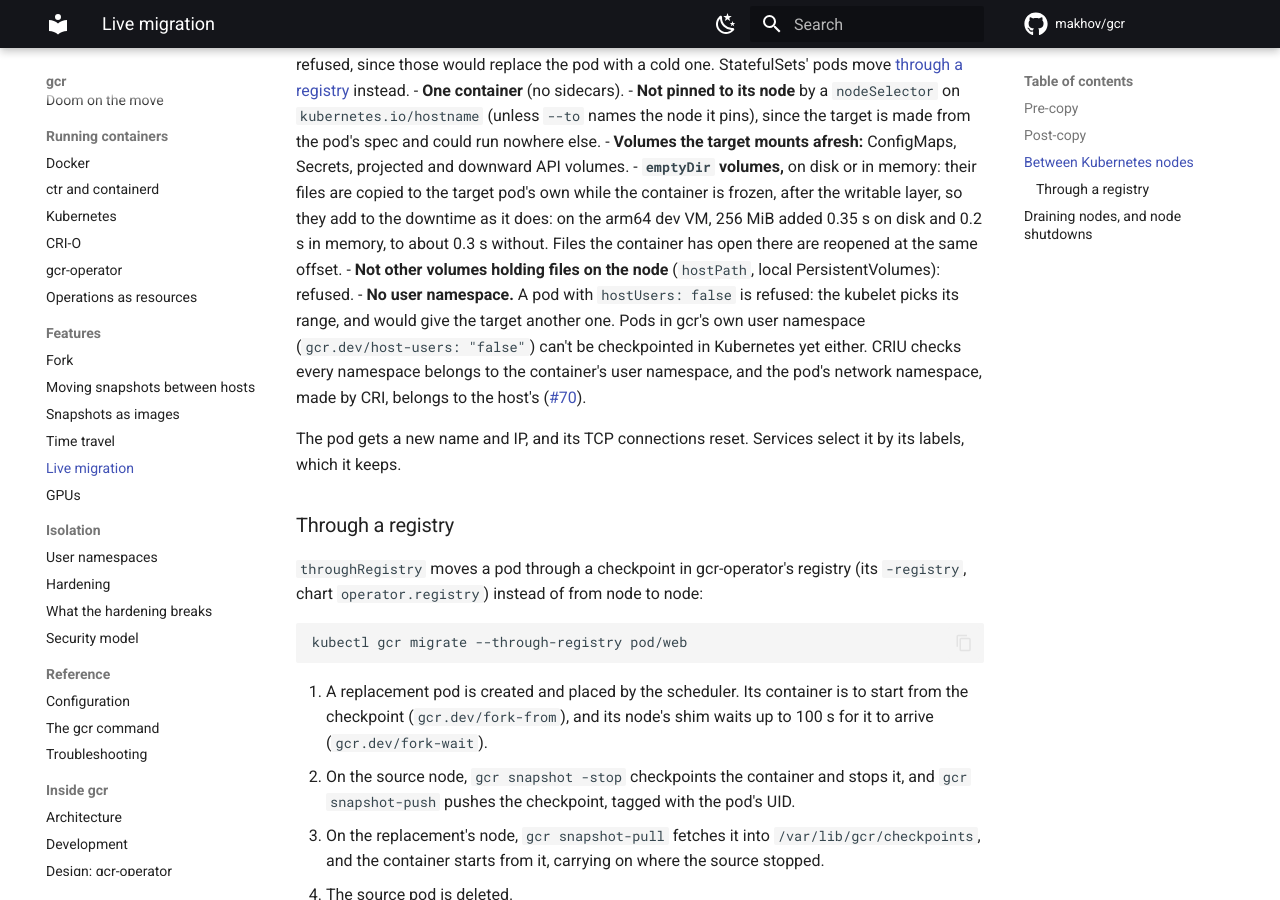
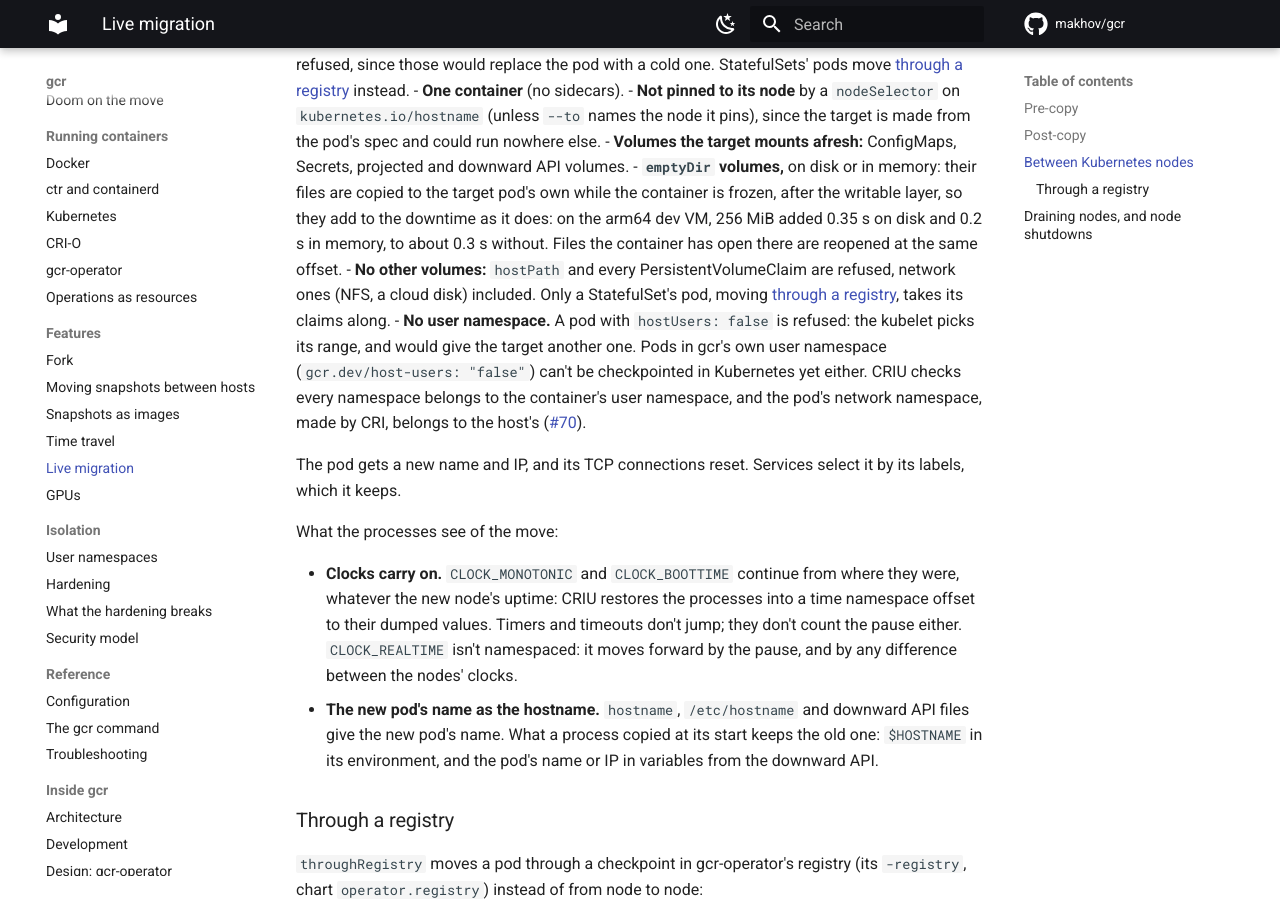
Before and after one commit to makhov/gcr, an MkDocs documentation site: the page built from docs/migration.md, in a window 1280 px wide and 900 px high, scrolled down 4469 px. Built offline with MkDocs 1.6.1 and Material for MkDocs 9.7.7, drawn with Linux system fonts in a browser that asks for light colours; comment, search, counter and statistics services are not loaded; some of the changed text lies outside the part shown.

Commit message:
Migration: the target's hostname is its pod's; the CI cleanup kills only its host's shims; docs on volumes and clocks (#152)
- A migration's target keeps its pod's hostname, as a fork does: CRIU set
  the one the source's UTS namespace had, so a process kept reporting the
  pod it started in.
- hack/clean-e2e.sh killed every gcr shim on the machine, those of k0da
  nodes running there included (the dev VM also runs the self-hosted CI
  job): it took the Doom demo's game down with it, which restarted cold.
  It now kills only shims in its own mount namespace.
- docs/migration.md said live migration refused only node-local volumes:
  it refuses every PersistentVolumeClaim. It also says now what the
  processes see: clocks carrying on (CRIU's time namespace), and the new
  pod's name as the hostname, but not in $HOSTNAME.

```diff
--- a/docs/migration.md
+++ b/docs/migration.md
@@ -40,7 +40,7 @@
 | | on the target |
 | --- | --- |
 | files in the container's filesystem | reopened at the same offset: the writable layer moves, and the image is the same |
-| files on volumes | reopened by path. ConfigMaps, Secrets and projected volumes have the same contents there; an `emptyDir`'s files go with the migration, on disk or in memory; other volumes holding a node's own files (`hostPath`) would not, and `kubectl gcr migrate` refuses such pods |
+| files on volumes | reopened by path. ConfigMaps, Secrets and projected volumes have the same contents there; an `emptyDir`'s files go with the migration, on disk or in memory; other volumes (`hostPath`, PersistentVolumeClaims) are refused in Kubernetes ([what can move](#between-kubernetes-nodes)) |
 | files deleted while open or mapped | kept: CRIU stores small ones and links back mapped ones |
 | pipes, sockets between the container's processes, eventfd, epoll, signalfd, timerfd, memfd, shared memory | restored with their contents |
 | stdin, stdout, stderr | the target's: its log carries on |
@@ -179,10 +179,15 @@
 - **Not pinned to its node** by a `nodeSelector` on `kubernetes.io/hostname` (unless `--to` names the node it pins), since the target is made from the pod's spec and could run nowhere else.
 - **Volumes the target mounts afresh:** ConfigMaps, Secrets, projected and downward API volumes.
 - **`emptyDir` volumes,** on disk or in memory: their files are copied to the target pod's own while the container is frozen, after the writable layer, so they add to the downtime as it does: on the arm64 dev VM, 256 MiB added 0.35 s on disk and 0.2 s in memory, to about 0.3 s without. Files the container has open there are reopened at the same offset.
-- **Not other volumes holding files on the node** (`hostPath`, local PersistentVolumes): refused.
+- **No other volumes:** `hostPath` and every PersistentVolumeClaim are refused, network ones (NFS, a cloud disk) included. Only a StatefulSet's pod, moving [through a registry](#through-a-registry), takes its claims along.
 - **No user namespace.** A pod with `hostUsers: false` is refused: the kubelet picks its range, and would give the target another one. Pods in gcr's own user namespace (`gcr.dev/host-users: "false"`) can't be checkpointed in Kubernetes yet either. CRIU checks every namespace belongs to the container's user namespace, and the pod's network namespace, made by CRI, belongs to the host's ([#70](https://github.com/makhov/gcr/issues/70)).
 
 The pod gets a new name and IP, and its TCP connections reset. Services select it by its labels, which it keeps.
+
+What the processes see of the move:
+
+- **Clocks carry on.** `CLOCK_MONOTONIC` and `CLOCK_BOOTTIME` continue from where they were, whatever the new node's uptime: CRIU restores the processes into a time namespace offset to their dumped values. Timers and timeouts don't jump; they don't count the pause either. `CLOCK_REALTIME` isn't namespaced: it moves forward by the pause, and by any difference between the nodes' clocks.
+- **The new pod's name as the hostname.** `hostname`, `/etc/hostname` and downward API files give the new pod's name. What a process copied at its start keeps the old one: `$HOSTNAME` in its environment, and the pod's name or IP in variables from the downward API.
 
 ### Through a registry
 
```
Also changed, not shown: 2 other files.
